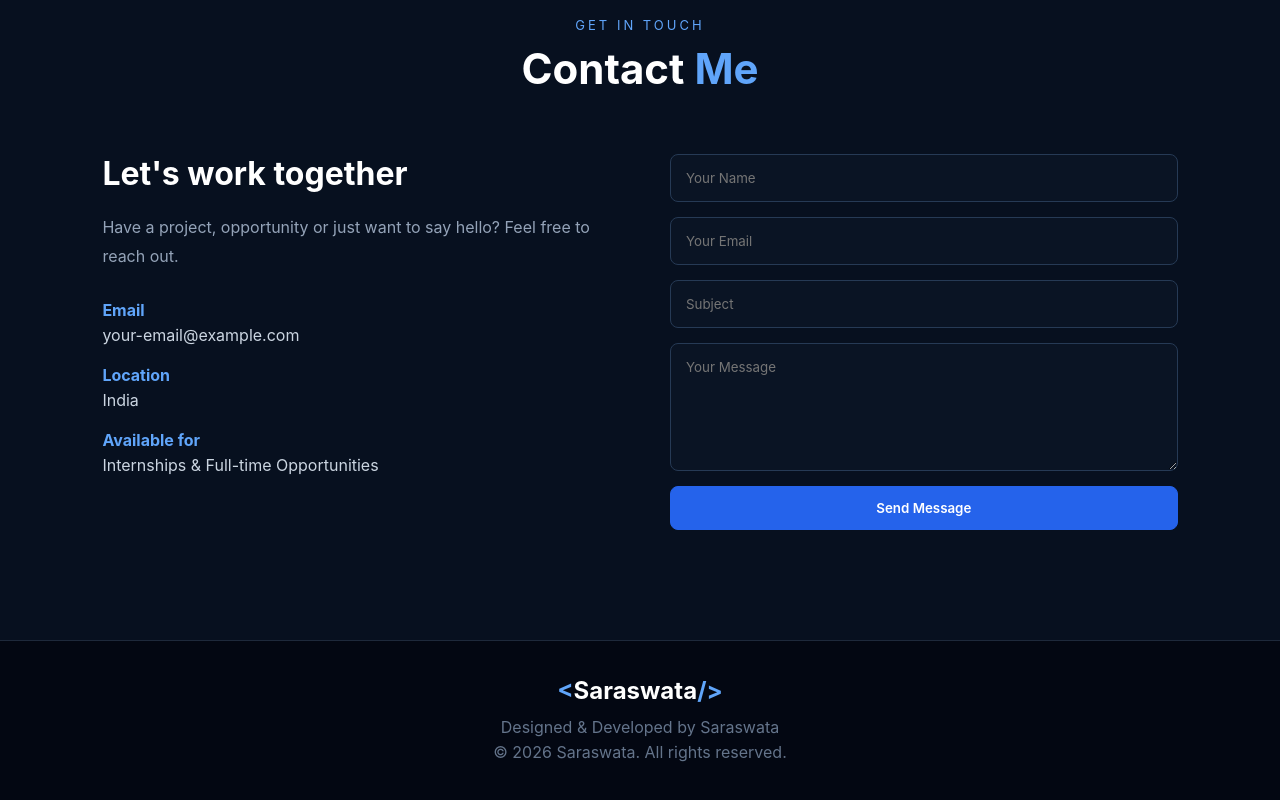
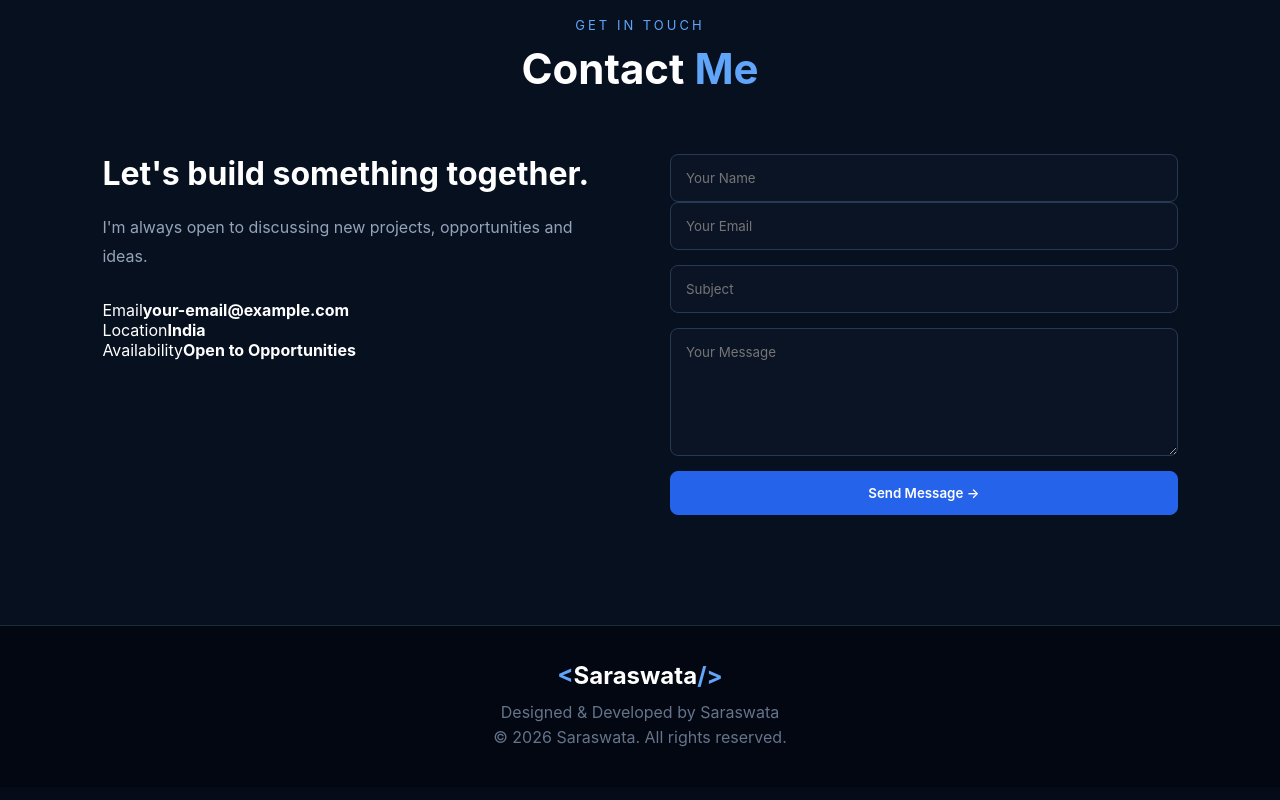
Before and after one commit to meghasree-09/Portfolio, a React (Vite) app: page / in a window 1280 px wide. Shown: the part 4932-5732 px from the top of the page. Built offline with nearby package versions, Linux system fonts and the light colour scheme.

Commit message:
udate contact page

```diff
--- a/src/components/Contact.jsx
+++ b/src/components/Contact.jsx
@@ -1,73 +1,108 @@
 import { useState } from "react";
+import { sendContactMessage } from "../api/contactApi";
 
 function Contact() {
-  const [formData, setFormData] = useState({
+  const [form, setForm] = useState({
     name: "",
     email: "",
     subject: "",
     message: ""
   });
 
+  const [sending, setSending] = useState(false);
+  const [success, setSuccess] = useState("");
+  const [error, setError] = useState("");
+
   const handleChange = (e) => {
-    setFormData({
-      ...formData,
+    setForm({
+      ...form,
       [e.target.name]: e.target.value
     });
   };
 
-  const handleSubmit = (e) => {
+  const handleSubmit = async (e) => {
     e.preventDefault();
 
-    console.log(formData);
+    setSending(true);
+    setSuccess("");
+    setError("");
 
-    alert("Message submitted successfully!");
+    try {
+      await sendContactMessage(form);
 
-    setFormData({
+      setSuccess("Your message has been sent successfully!");
+
+      setForm({
         name: "",
         email: "",
         subject: "",
         message: ""
       });
+    } catch (error) {
+      console.error(error);
+
+      setError(
+        error.response?.data?.message ||
+        "Something went wrong. Please try again."
+      );
+    } finally {
+      setSending(false);
+    }
   };
 
   return (
     <div className="section contact-section">
+
       <div className="section-title">
         <p>GET IN TOUCH</p>
-        <h2>Contact <span>Me</span></h2>
+
+        <h2>
+          Contact <span>Me</span>
+        </h2>
       </div>
 
       <div className="contact-container">
+
         <div className="contact-info">
-          <h3>Let's work together</h3>
+
+          <h3>
+            Let's build something together.
+          </h3>
 
           <p>
-            Have a project, opportunity or just want to say hello?
-            Feel free to reach out.
+            I'm always open to discussing new projects,
+            opportunities and ideas.
           </p>
 
-          <div className="contact-item">
-            <strong>Email</strong>
-            <span>your-email@example.com</span>
+          <div className="contact-detail">
+            <span>Email</span>
+            <strong>your-email@example.com</strong>
           </div>
 
-          <div className="contact-item">
-            <strong>Location</strong>
-            <span>India</span>
+          <div className="contact-detail">
+            <span>Location</span>
+            <strong>India</strong>
           </div>
 
-          <div className="contact-item">
-            <strong>Available for</strong>
-            <span>Internships & Full-time Opportunities</span>
-          </div>
+          <div className="contact-detail">
+            <span>Availability</span>
+            <strong>Open to Opportunities</strong>
           </div>
 
-        <form className="contact-form" onSubmit={handleSubmit}>
+        </div>
+
+        <form
+          className="contact-form"
+          onSubmit={handleSubmit}
+        >
+
+          <div className="form-row">
+
             <input
               type="text"
               name="name"
               placeholder="Your Name"
-            value={formData.name}
+              value={form.name}
               onChange={handleChange}
               required
             />
@@ -76,33 +111,53 @@ function Contact() {
               type="email"
               name="email"
               placeholder="Your Email"
-            value={formData.email}
+              value={form.email}
               onChange={handleChange}
               required
             />
+
+          </div>
 
           <input
             type="text"
             name="subject"
             placeholder="Subject"
-            value={formData.subject}
+            value={form.subject}
             onChange={handleChange}
             required
           />
 
           <textarea
             name="message"
+            rows="6"
             placeholder="Your Message"
-            rows="6"
-            value={formData.message}
+            value={form.message}
             onChange={handleChange}
             required
-          ></textarea>
+          />
 
-          <button type="submit" className="primary-btn">
-            Send Message
+          <button
+            className="primary-btn"
+            type="submit"
+            disabled={sending}
+          >
+            {sending ? "Sending..." : "Send Message →"}
           </button>
+
+          {success && (
+            <p className="success-message">
+              {success}
+            </p>
+          )}
+
+          {error && (
+            <p className="error-message">
+              {error}
+            </p>
+          )}
+
         </form>
+
       </div>
     </div>
   );
```
Lines whose indentation alone changed are shown as unchanged.
